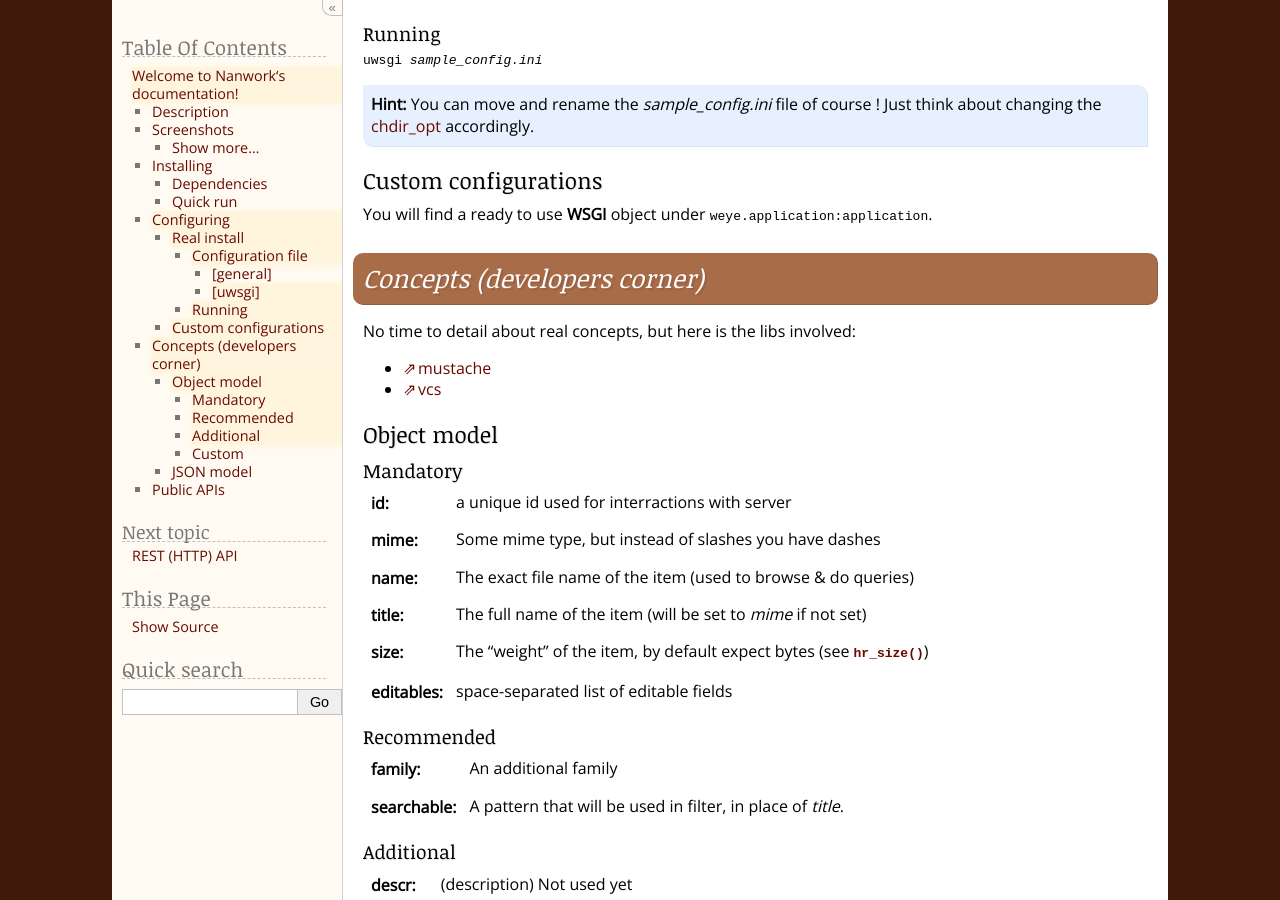
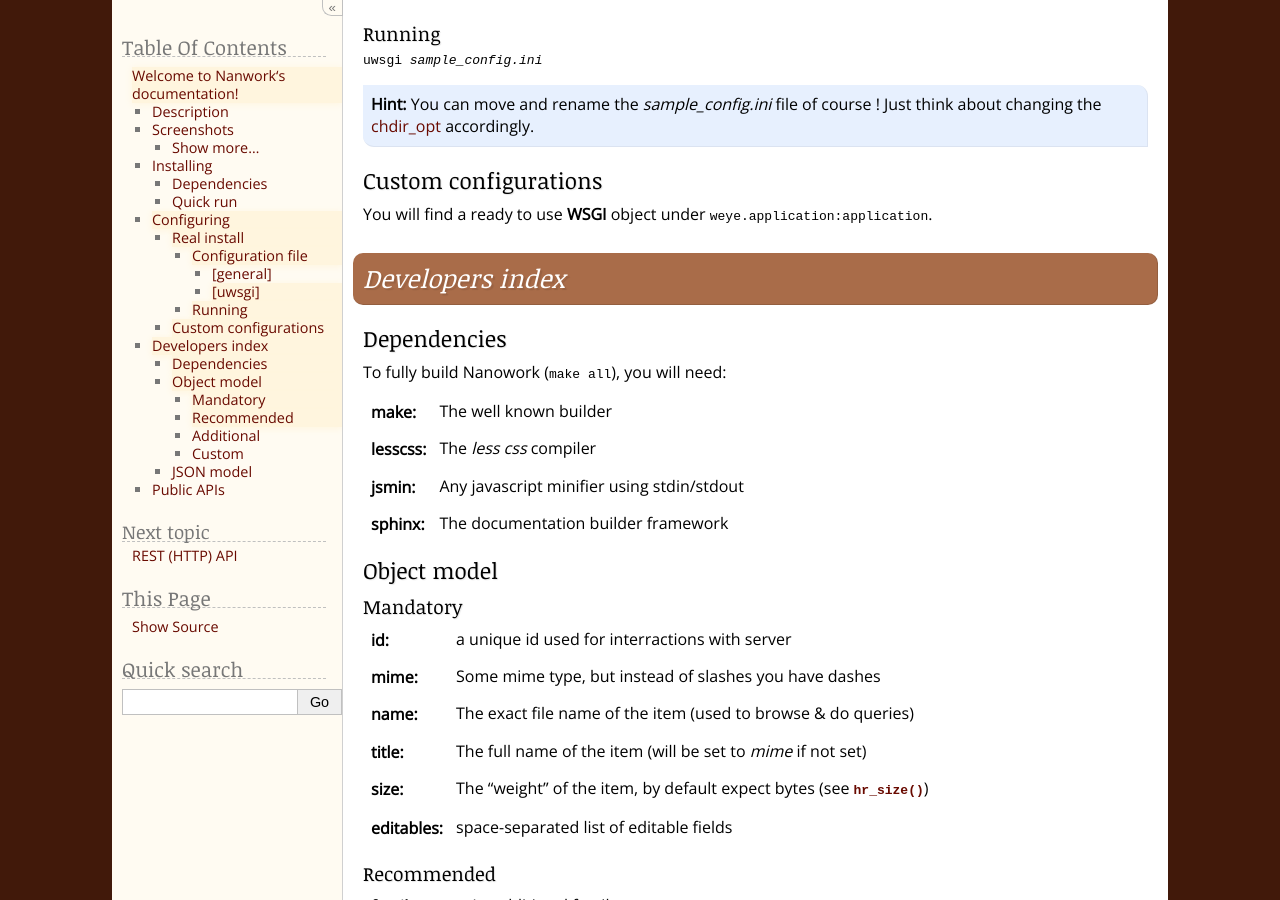
Before and after one commit to fdev31/weye, a Sphinx documentation site: the page built from doc/source/index.rst, in a window 1280 px wide and 900 px high, scrolled down 3964 px. Built offline with Sphinx 7.4.7, drawn with Linux system fonts in a browser that asks for light colours; some web fonts are replaced; comment, search, counter and statistics services are not loaded.

Commit message:
doc, gruh!

```diff
--- a/doc/source/index.rst
+++ b/doc/source/index.rst
@@ -153,13 +153,23 @@
 
 .. rst-class:: html-toggle
 
-Concepts (developers corner)
-#############################
+Developers index
+################
 
-No time to detail about real concepts, but here is the libs involved:
+Dependencies
+============
 
-- `mustache <http://mustache.github.io/>`_
-- `vcs <https://pypi.python.org/pypi/vcs>`_
+To fully build Nanowork (``make all``), you will need:
+
+:make: The well known builder
+:lesscss: The *less css* compiler
+:jsmin: Any javascript minifier using stdin/stdout
+:sphinx: The documentation builder framework
+
+.. xx
+    No time to detail about real concepts, but here is the libs involved:
+    - `mustache <http://mustache.github.io/>`_
+    - `vcs <https://pypi.python.org/pypi/vcs>`_
 
 .. _object_model:
 
```
